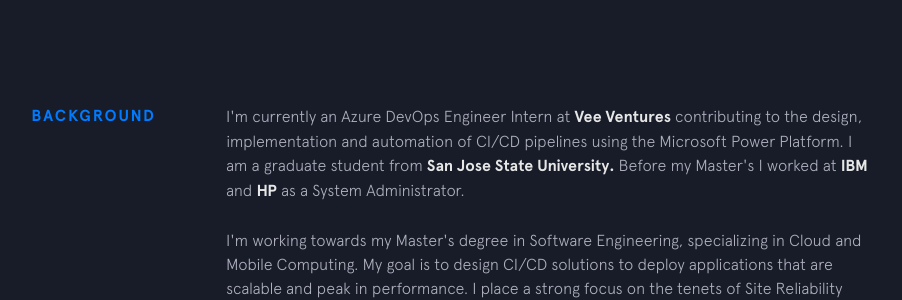
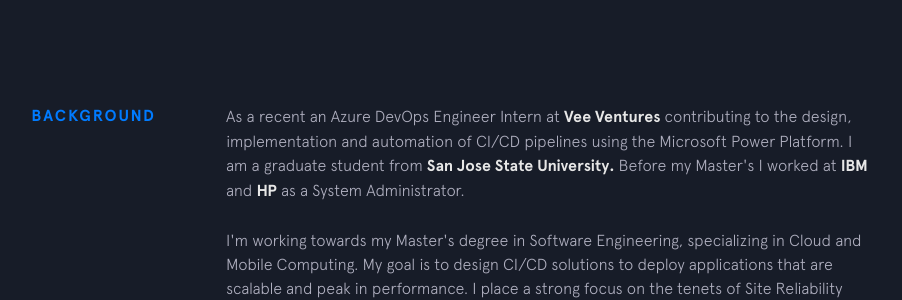
Before and after one commit to sirishacyd/sirishacyd.github.io, a Jekyll site: the page built from index.html, in a window 1280 px wide and 900 px high, scrolled down 743 px. Shown: the part 153-453 px from the top of the window, without its empty margins (224-1126 px from the left). Built offline with Jekyll 4.4.1, drawn with Linux system fonts in a browser that asks for light colours; nearby versions of some CDN libraries.

Commit message:
background changes

```diff
--- a/_includes/background.html
+++ b/_includes/background.html
@@ -2,7 +2,7 @@
   <div class="section__title">Background</div>
   <div class="section__content">
     <p>
-      I'm currently an Azure DevOps Engineer Intern at
+      As a recent an Azure DevOps Engineer Intern at
       <a class="underline-link" href="https://www.letsvee.com" target="_blank">Vee Ventures</a> contributing to the design, implementation and automation of CI/CD pipelines using the Microsoft Power Platform. I am a graduate student from
       <a class="underline-link" href="http://www.sjsu.edu/" target="_blank">San Jose State University.</a> Before my Master's I worked at
       <a class="underline-link" href="https://IBM.com/" target="_blank">IBM</a>and
```
